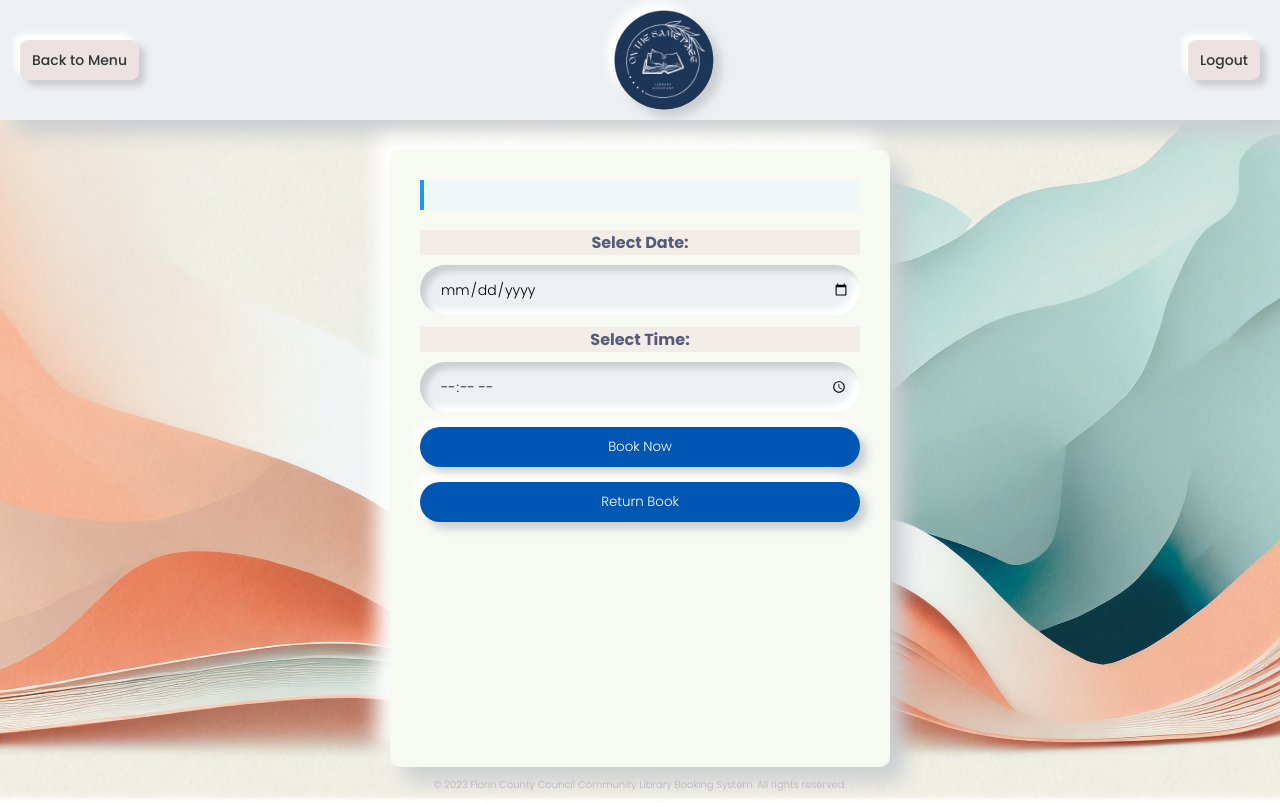
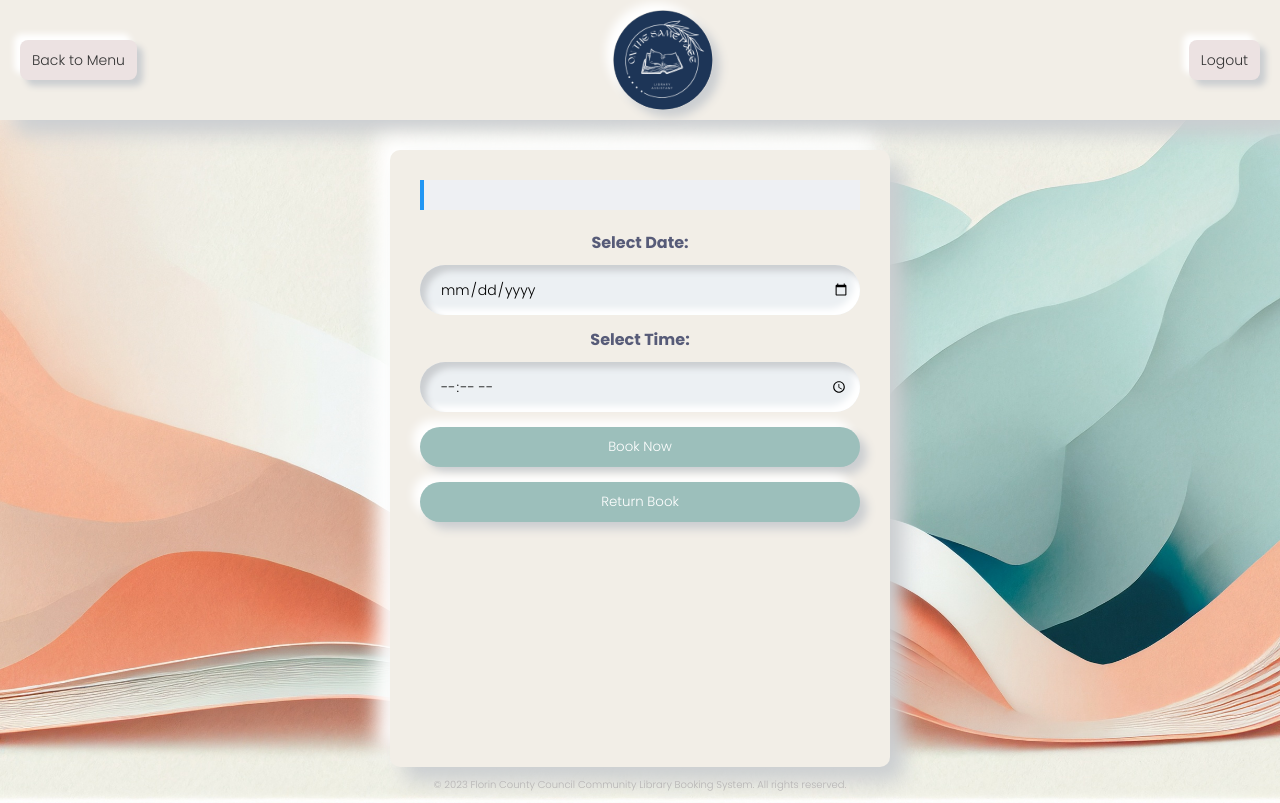
Before and after one commit to Bill2703/Library-App, a plain HTML site: page client/bookingSystem.html in a window 1280 px wide. Drawn offline with Linux system fonts and the light colour scheme.

Commit message:
adding some finishes touches

```diff
--- a/client/assets/bookingSystem.css
+++ b/client/assets/bookingSystem.css
@@ -1,24 +1,23 @@
 /* Form Styling */
 
 #dashboard1{
-    background-color: #ffffff;
+    background-color:#f2eee7;
     color: rgb((97, 0, 0)55, 255, 255);
     padding: 10px 20px;
     display: flex;
     justify-content: space-between;
     align-items: center;
-    background: #ecf0f3;
+    background:#f2eee7;
     box-shadow: 14px 14px 20px #cbced1, -14px -14px 20px white;
     margin-bottom: 30px;
 }
-
 
 #bookingForm {
     width: 100%;
     max-width: 500px;
     margin: 0 auto;
     padding: 30px;
-    background: #f7faf2;
+    background: #f2eee7;
     box-shadow: 14px 14px 20px #cbced1, -14px -14px 20px white;
     border-radius: 10px;
 }
@@ -44,17 +43,17 @@
     display: block;
     width: 100%;
     padding: 10px;
-    background-color: #0056b3;
+    background-color: #9cbfbb;
     color: #fff;
     border: none;
     border-radius: 50px;
     cursor: pointer;
     transition: background-color 0.3s;
-    box-shadow: 7px 7px 10px #cbced1, -7px -7px 10px white;
+     box-shadow: 7px 7px 10px #cbced1, -7px -7px 10px white;
 }
 
 #bookingForm button:hover {
-    background-color: #004494;
+    background-color: #0d3b44;
 }
 
 .button-2 {
@@ -66,7 +65,7 @@
     display: inline-block;
     font-family:"Poppins", sans-serif;
     font-size: 14px;
-    font-weight: 500;
+    font-weight: 300;
     line-height: 20px;
     list-style: none;
     margin: 0;
--- a/client/assets/books.css
+++ b/client/assets/books.css
@@ -10,13 +10,13 @@ body {
 
 /* Dashboard Styles */
 #dashboard1{
-    background-color: #ffffff;
+    background-color: #f2eee7;
     color: rgb((97, 0, 0)55, 255, 255);
     padding: 10px 20px;
     display: flex;
     justify-content: space-between;
     align-items: center;
-    background: #ecf0f3;
+    background: #f2eee7;
     box-shadow: 14px 14px 20px #cbced1, -14px -14px 20px white;
 }
 
@@ -28,7 +28,7 @@ body {
 
 #menu-button,
 #account-button {
-    background-color: #007bff;
+    background-color:#9cbfbb;
     color: white;
     padding: 10px 15px;
     text-decoration: none;
@@ -38,7 +38,7 @@ body {
 
 #menu-button:hover,
 #account-button:hover {
-    background-color: #0056b3;
+    background-color: #9cbfbb;
 }
 
 .button-2 {
@@ -112,7 +112,7 @@ body {
 
 .card-button {
     color: white;
-    background: #237189;
+    background: #9cbfbb;
     cursor: pointer;
     box-shadow: 6px 6px 6px #cbced1, -6px -6px 6px white;
     transition: background-color 0.2s ease-in-out;
@@ -137,7 +137,7 @@ body {
 }
 
 .card-button:hover {
-    background-color: #4251b5;
+    background-color: #0d3b44;
 }
 
 @media (max-width: 600px) {
--- a/client/assets/default.css
+++ b/client/assets/default.css
@@ -50,6 +50,7 @@ body {
   border-radius: 50%;
   box-sizing: border-box;
   box-shadow: 7px 7px 10px #cbced1, -7px -7px 10px white;
+
 }
 
 h1 {
@@ -69,15 +70,6 @@ p1 {
   font-weight: 700;
   padding-top: 45px;
   font-size: 20px;
-}
-
-.footer {
-  margin-top: auto;
-  padding: 10px;
-  text-align: center;
-  font-size: 10px;
-  color: #b6b4b4;
-  font-weight: 300;
 }
 
 .container1 {
@@ -135,7 +127,7 @@ input {
 button {
   color: white;
   margin-top: 15px;
-  background: #237189;
+  background: #9cbfbb;
   height: 40px;
   border-radius: 20px;
   cursor: pointer;
@@ -153,7 +145,7 @@ button:hover {
 a {
   color: white;
   margin-top: 10%;
-  background: #237189;
+  background:#9cbfbb;
   height: 40px;
   border-radius: 20px;
   cursor: pointer;
@@ -171,6 +163,14 @@ a:hover {
   box-shadow: none;
 }
 
+.footer {
+  margin-top: auto;
+  padding: 10px;
+  text-align: center;
+  font-size: 10px;
+  color: #b6b4b4;
+  font-weight: 300;
+}
 
 /* #password-requirements {
   display: none;
```
